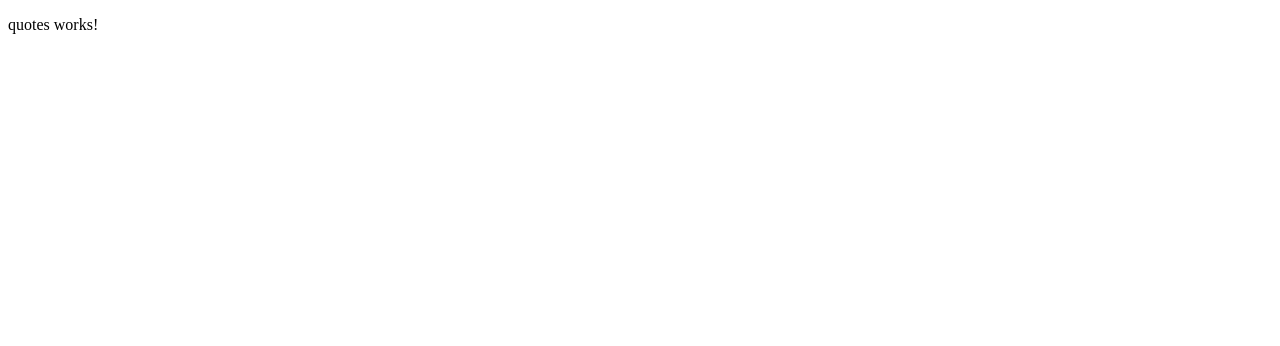
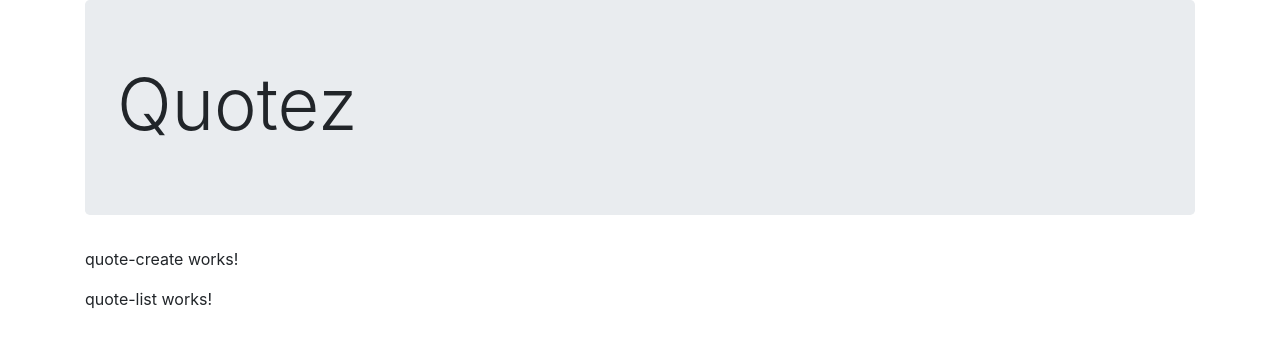
Before and after one commit to CDSeattleMEAN201710/lantz_warrick, an Angular app in the folder quote_ranks/quote-ranks-app/: page / in a window 1280 px wide. Shown: the top 346 px of the page. Built offline with nearby package versions, Linux system fonts and the light colour scheme.

Commit message:
first commit: basic app setup of components, classes

```diff
--- a/quote_ranks/quote-ranks-app/src/app/app.module.ts
+++ b/quote_ranks/quote-ranks-app/src/app/app.module.ts
@@ -1,5 +1,6 @@
 import { BrowserModule } from '@angular/platform-browser';
 import { NgModule } from '@angular/core';
+import { FormsModule } from '@angular/forms'
 
 import { AppComponent } from './app.component';
 import { QuotesComponent } from './quotes/quotes.component';
@@ -14,7 +15,8 @@
     QuoteListComponent
   ],
   imports: [
-    BrowserModule
+    BrowserModule,
+    FormsModule
   ],
   providers: [],
   bootstrap: [AppComponent]
--- a/quote_ranks/quote-ranks-app/src/app/quotes/quotes.component.html
+++ b/quote_ranks/quote-ranks-app/src/app/quotes/quotes.component.html
@@ -1,3 +1,7 @@
-<p>
-  quotes works!
-</p>
+<div class="container">
+  <div class="jumbotron">
+    <h2 class="display-3">Quotez</h2>
+  </div>
+  <app-quote-create></app-quote-create>
+  <app-quote-list></app-quote-list>
+</div>
--- a/quote_ranks/quote-ranks-app/src/index.html
+++ b/quote_ranks/quote-ranks-app/src/index.html
@@ -7,8 +7,12 @@
 
   <meta name="viewport" content="width=device-width, initial-scale=1">
   <link rel="icon" type="image/x-icon" href="favicon.ico">
+  <link rel="stylesheet" href="https://maxcdn.bootstrapcdn.com/bootstrap/4.0.0-beta/css/bootstrap.min.css" integrity="sha384-/Y6pD6FV/Vv2HJnA6t+vslU6fwYXjCFtcEpHbNJ0lyAFsXTsjBbfaDjzALeQsN6M" crossorigin="anonymous">
 </head>
 <body>
-  <app-root></app-root>
+  <app-root>Loading...</app-root>
+  <!-- <script src="https://code.jquery.com/jquery-3.2.1.slim.min.js" integrity="sha384-KJ3o2DKtIkvYIK3UENzmM7KCkRr/rE9/Qpg6aAZGJwFDMVNA/GpGFF93hXpG5KkN" crossorigin="anonymous"></script>
+  <script src="https://cdnjs.cloudflare.com/ajax/libs/popper.js/1.11.0/umd/popper.min.js" integrity="sha384-b/U6ypiBEHpOf/4+1nzFpr53nxSS+GLCkfwBdFNTxtclqqenISfwAzpKaMNFNmj4" crossorigin="anonymous"></script>
+  <script src="https://maxcdn.bootstrapcdn.com/bootstrap/4.0.0-beta/js/bootstrap.min.js" integrity="sha384-h0AbiXch4ZDo7tp9hKZ4TsHbi047NrKGLO3SEJAg45jXxnGIfYzk4Si90RDIqNm1" crossorigin="anonymous"></script> -->
 </body>
 </html>
```
